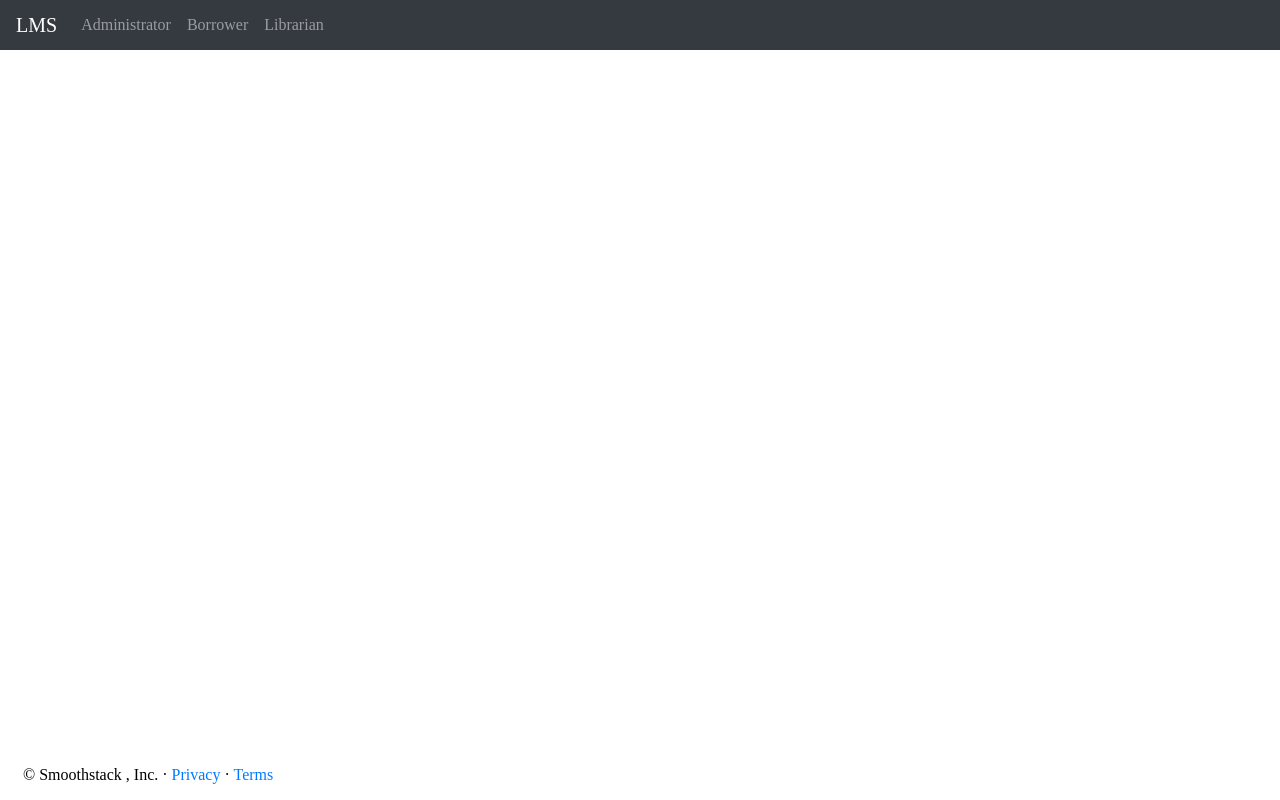
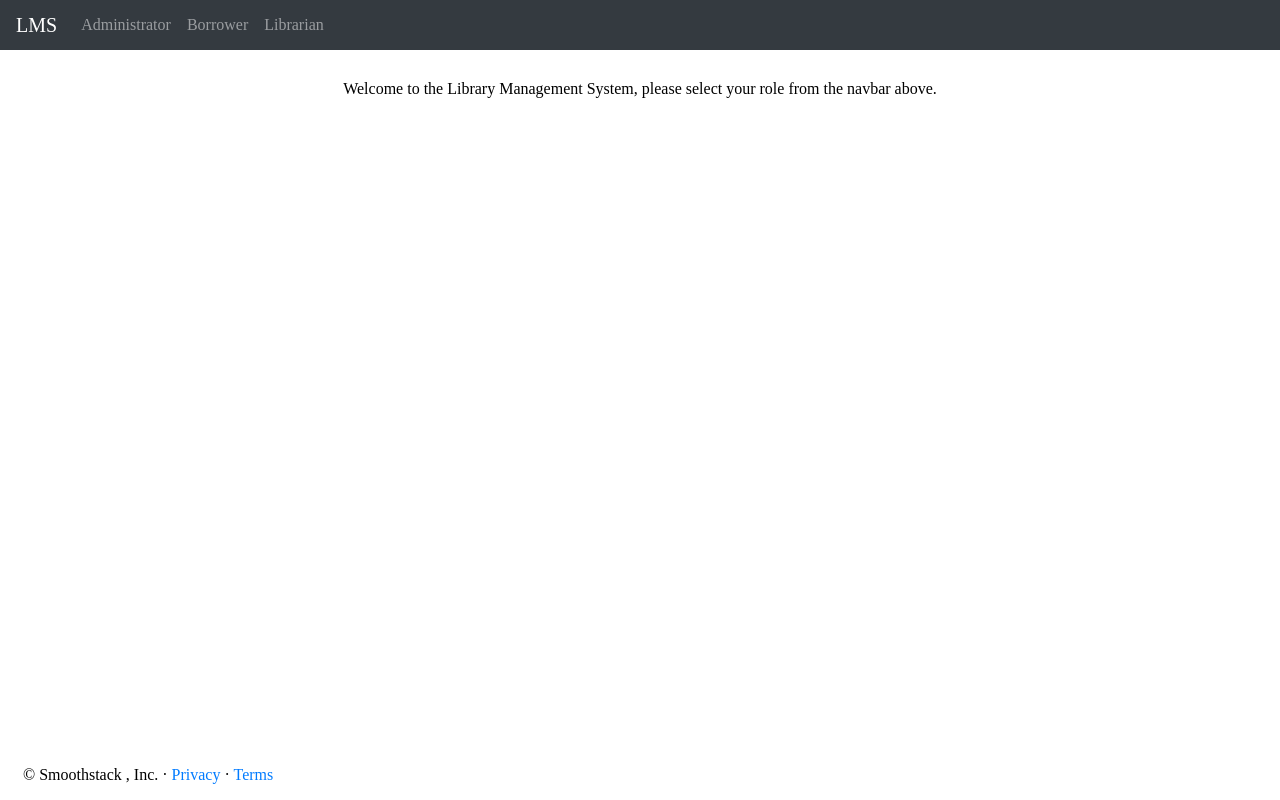
Before and after one commit to AbdiN7/ng-lms, an Angular app: page /lms/home in a window 1280 px wide. Built offline with nearby package versions, Linux system fonts and the light colour scheme.

Commit message:
added text to home component

```diff
--- a/src/app/header/header.component.html
+++ b/src/app/header/header.component.html
@@ -1,4 +1,4 @@
-<header>
+<header style="margin-bottom: 3em;">
     <nav class="navbar navbar-expand-md navbar-dark fixed-top bg-dark">
         <a class="navbar-brand" href="#">LMS</a>
 
--- a/src/app/home/home.component.html
+++ b/src/app/home/home.component.html
@@ -1 +1,5 @@
-<p>home works!</p>
+<div style="padding-top: 1em;">
+    <div>
+        <p style="text-align: center;">Welcome to the Library Management System, please select your role from the navbar above.</p>
+    </div>
+</div>
```
